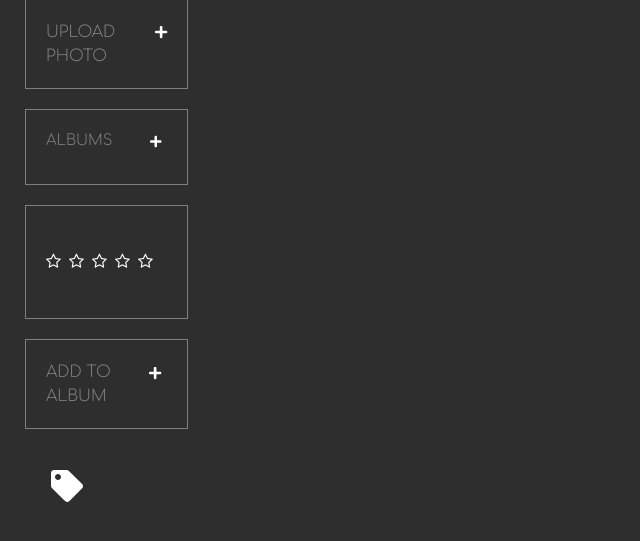
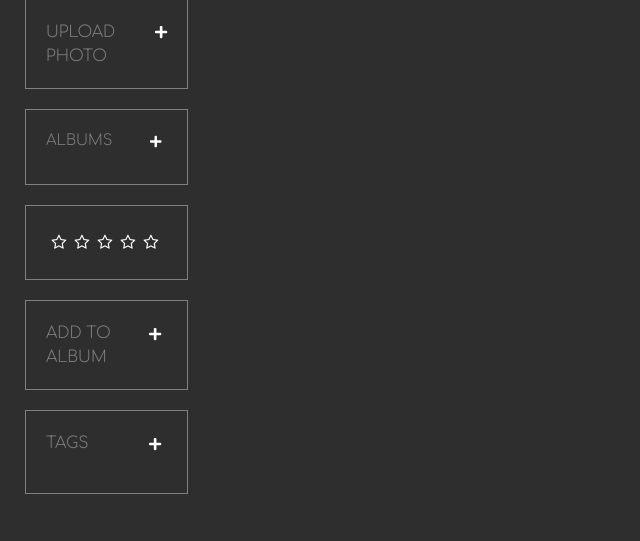
Before and after one commit to amytrick/Ember-with-Angular, a Flask app: template templates/photo_details.html in a window 1280 px wide. Shown: the part 104-645 px from the top of the page, without its empty margins (0-640 px from the left). Run offline with Flask 2, Linux system fonts and the light colour scheme; the template is opened without the code that fills it, so the values that code supplies are empty; some libraries are stand-ins or nearby versions; some web fonts are replaced.

Commit message:
centered sidebar rating box

```diff
--- a/static/CSS/style.css
+++ b/static/CSS/style.css
@@ -85,7 +85,7 @@ input[type=text], input[type=search] {
   flex-direction: row;
 }
 
-#filter-title, #filter-radios, #star-radios {
+#filter-title, #filter-radios {
   padding-right: 20px;
 }
 
@@ -432,11 +432,15 @@ input[type=text], input[type=search] {
 
 #rating-div {
   display: flex;
-  flex-direction: column;
+  align-items: center;
   justify-content: center;
-  padding: 20px;
+  /* padding: 20px; */
   border: 1px solid gray;
   margin: 10px;
+}
+
+#sidebar-star-span {
+  margin-top: 25px;
 }
 
 #add-to-album-div {
@@ -457,7 +461,7 @@ input[type=text], input[type=search] {
   flex-direction: column;
   justify-content: center;
   padding: 20px;
-  /* border: 1px solid gray; */
+  border: 1px solid gray;
   margin: 10px;
 }
 
@@ -465,6 +469,7 @@ input[type=text], input[type=search] {
     display: flex;
     flex-direction: row;
     justify-content: space-between;
+    color: gray;
   }
 
 .card {
--- a/templates/photo_details.html
+++ b/templates/photo_details.html
@@ -10,7 +10,7 @@ Photo
     <form action="/rating/{{photo.photo_id}}" method="POST">
         <div class="form-group" id="star-radios">
             <label id="rating" for="rating"></label>
-            <span class="star-rating star-5">
+            <span class="star-rating star-5" id="sidebar-star-span">
                 <input type="radio" id="option5" name="star-radios" value="5">
                     <label class="label_star" id="option5_label" for="option5"></label>
                 <input type="radio" id="option4" name="star-radios" value="4">
@@ -65,13 +65,13 @@ Photo
 <div id="tags-div">
 
     <div id="existing-tags">
-        <span data-toggle="tooltip" data-placement="bottom" title="Open tags">
+        <!-- <span data-toggle="tooltip" data-placement="bottom" title="Open tags">
             <button type="button" data-toggle="collapse" data-target="#collapse-tags" aria-expanded="false" aria-controls="collapse-tags">
-                <i class="fa fa-tag fa-2x" style=color:white></i>
+                <i class="fa fa-tag fa-lg" style=color:white></i>
             </button>
         </span>
         <div class="collapse" id="collapse-tags">
-            <div class="card card-body">
+            <div class="card card-body"> -->
                 <div id="add-tag-div">
                     <span id="tags-plus">
                         TAGS
@@ -110,8 +110,7 @@ Photo
                 </div>
             </div>
         </div>
-    </div>
-</div>
+
 
 {% endblock %}
 
```
